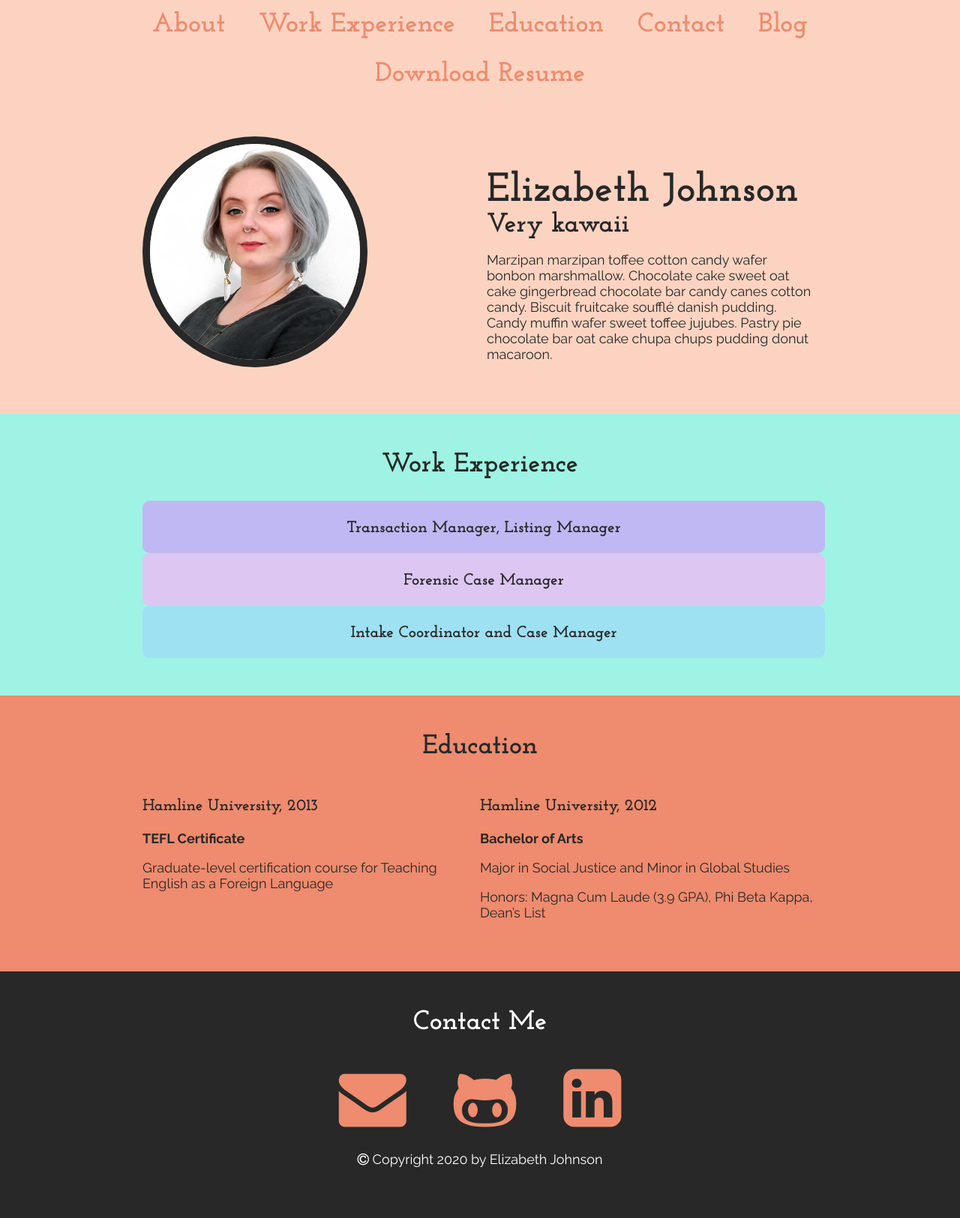
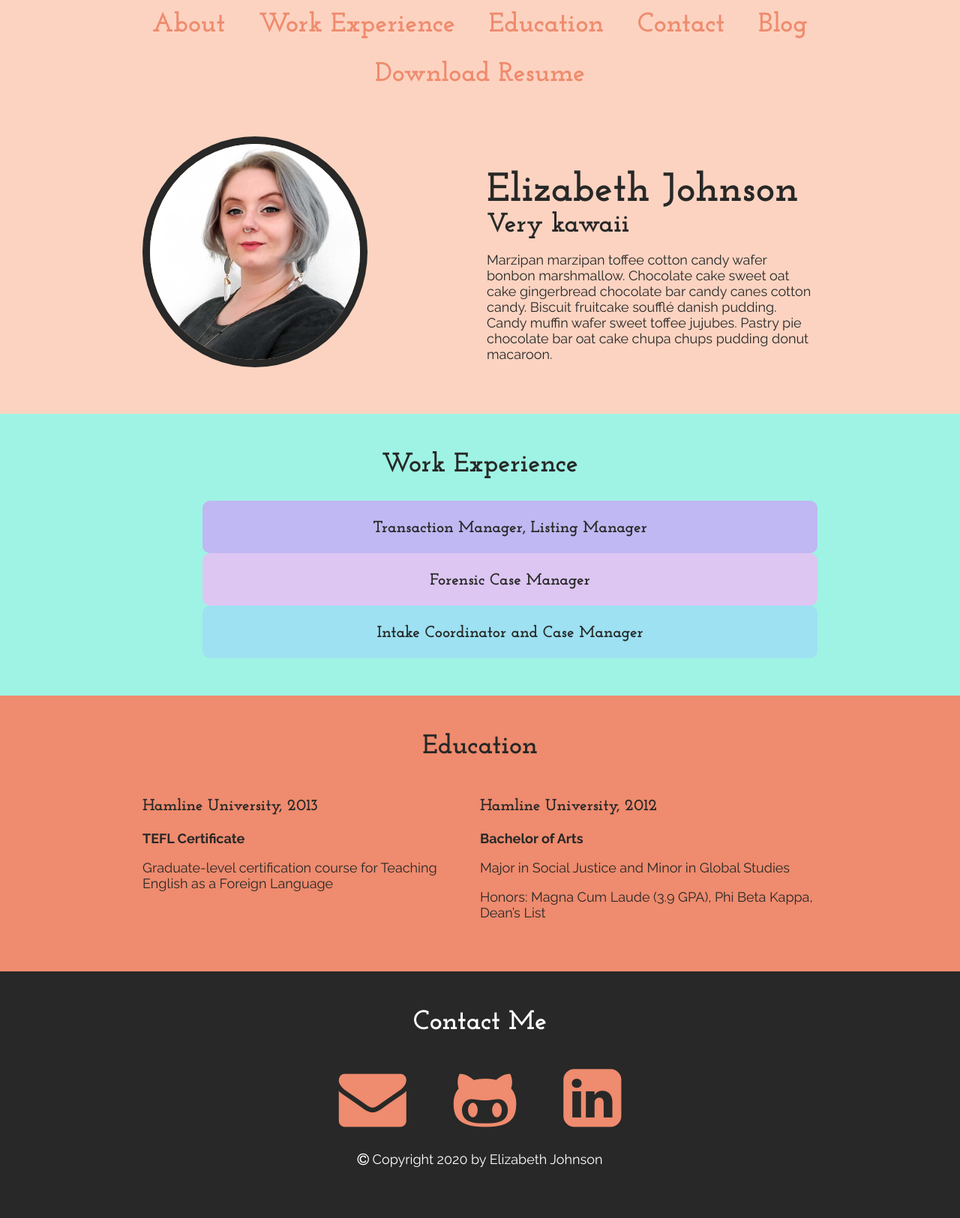
Before and after one commit to octophetus/Resume, a Jekyll site: the page built from index.markdown, in a window 1280 px wide. Shown: the whole page at 75% size. Built offline with Jekyll 4.4.1, drawn with Linux system fonts in a browser that asks for light colours.

Commit message:
renamed file paths, adjusted flexbox width

```diff
--- a/_layouts/customhome.html
+++ b/_layouts/customhome.html
@@ -1,13 +1,18 @@
 <!DOCTYPE html>
 <html lang="en">
-
   <head>
-    <meta charset="UTF-8">
-    <meta name="viewport" content="width=device-width, initial-scale=1.0">
+    <meta charset="UTF-8" />
+    <meta name="viewport" content="width=device-width, initial-scale=1.0" />
     <title>Elizabeth Johnson | Resume</title>
-    <link rel="stylesheet" type="text/css" href="styles.css">
-    <link href="https://fonts.googleapis.com/css?family=Raleway:400,700|Josefin+Slab:400,700" rel="stylesheet">
-    <link href="https://maxcdn.bootstrapcdn.com/font-awesome/4.7.0/css/font-awesome.min.css" rel="stylesheet">
+    <link rel="stylesheet" type="text/css" href="../styles.css" />
+    <link
+      href="https://fonts.googleapis.com/css?family=Raleway:400,700|Josefin+Slab:400,700"
+      rel="stylesheet"
+    />
+    <link
+      href="https://maxcdn.bootstrapcdn.com/font-awesome/4.7.0/css/font-awesome.min.css"
+      rel="stylesheet"
+    />
   </head>
 
   <body>
@@ -22,8 +27,10 @@
         <div id="dropdown">
           <a href="#downloadresume">Download Resume</a>
           <div id="dropdown-content">
-                    <a href="Resume.pdf" download id="ouijileft"><img src="yes2.png"></a>
-                    <a href="#" id="ouijiright"><img src="no2.png"></a>
+            <a href="../Resume.pdf" download id="ouijileft"
+              ><img src="../yes2.png"
+            /></a>
+            <a href="#" id="ouijiright"><img src="../no2.png" /></a>
           </div>
         </div>
       </nav>
@@ -34,10 +41,18 @@
           <div class="flip-card">
             <div class="flip-card-inner">
               <div class="flip-card-front">
-                            <img src="lizheadshot.jpg" alt="Liz Johnson" class="profilepic">
+                <img
+                  src="../lizheadshot.jpg"
+                  alt="Liz Johnson"
+                  class="profilepic"
+                />
               </div>
               <div class="flip-card-back">
-                            <img src="avatar.jpg" alt="Liz Johnson Kawaii" class="profilepic">
+                <img
+                  src="../avatar.jpg"
+                  alt="Liz Johnson Kawaii"
+                  class="profilepic"
+                />
               </div>
             </div>
           </div>
@@ -45,16 +60,18 @@
         <div class="profile-info rightflex-header">
           <h1>Elizabeth Johnson</h1>
           <h2 class="alignleft">Very kawaii</h2>
-                <p>Marzipan marzipan toffee cotton candy wafer bonbon marshmallow. Chocolate cake sweet oat cake
-                    gingerbread chocolate bar candy canes cotton candy. Biscuit fruitcake soufflé danish pudding. Candy
-                    muffin wafer sweet toffee jujubes. Pastry pie chocolate bar oat cake chupa chups pudding donut
-                    macaroon.</p>
+          <p>
+            Marzipan marzipan toffee cotton candy wafer bonbon marshmallow.
+            Chocolate cake sweet oat cake gingerbread chocolate bar candy canes
+            cotton candy. Biscuit fruitcake soufflé danish pudding. Candy muffin
+            wafer sweet toffee jujubes. Pastry pie chocolate bar oat cake chupa
+            chups pudding donut macaroon.
+          </p>
         </div>
       </div>
     </header>
 
     <main>
-
       <!-- // Work Experience -->
       <section class="work" id="work">
         <div class="content-wrap">
@@ -63,22 +80,32 @@
             <h3>Transaction Manager, Listing Manager</h3>
             <div class="flex-container">
               <div class="leftflex">
-                            <p class="bold">The Leverage Team of Keller Williams Legacy Partners</p>
+                <p class="bold">
+                  The Leverage Team of Keller Williams Legacy Partners
+                </p>
                 <p>Glastonbury, CT</p>
                 <p>Jan. 2019 – Current</p>
-                            <p>Responsible for overseeing all of the transactions and listings for a real estate team
-                                within Keller Williams Realty.</p>
+                <p>
+                  Responsible for overseeing all of the transactions and
+                  listings for a real estate team within Keller Williams Realty.
+                </p>
               </div>
               <div class="rightflex">
                 <p class="bold">Responsibilities:</p>
                 <ul>
-                                <li>Responsible for overseeing all of the transactions for a real estate team within
-                                    Keller Williams which included managing timelines, reviewing files for
-                                    compliance/completion, editing/filling/sending documents for signature, conducting
-                                    the transactions portion of the meeting, triage between all parties involved, etc.
+                  <li>
+                    Responsible for overseeing all of the transactions for a
+                    real estate team within Keller Williams which included
+                    managing timelines, reviewing files for
+                    compliance/completion, editing/filling/sending documents for
+                    signature, conducting the transactions portion of the
+                    meeting, triage between all parties involved, etc.
                   </li>
-                                <li>Highly skilled at using various real estate tools such as CT MLS, Dotloop, Command,
-                                    Zillow, Brivity, ShowingTime and more.</li>
+                  <li>
+                    Highly skilled at using various real estate tools such as CT
+                    MLS, Dotloop, Command, Zillow, Brivity, ShowingTime and
+                    more.
+                  </li>
                 </ul>
               </div>
             </div>
@@ -90,18 +117,28 @@
                 <p class="bold">Community Renewal Team (CRT)</p>
                 <p>Hartford, CT</p>
                 <p>Nov. 2017 – May. 2018</p>
-                            <p>Forensic Case Manager to homeless, recently incarcerated adult men in the Hartford, CT
-                                area struggling with re-integration.</p>
+                <p>
+                  Forensic Case Manager to homeless, recently incarcerated adult
+                  men in the Hartford, CT area struggling with re-integration.
+                </p>
               </div>
               <div class="rightflex">
                 <p class="bold">Responsibilities:</p>
                 <ul>
-                                <li>Forensic Case Manager to a caseload of 12 adult men recently released from
-                                    incarceration being supervised by the CT Department of Corrections (DOC).</li>
-                                <li>Responsible for creating progress notes, action plans, organizing groups and events
-                                    and more.</li>
-                                <li>Helped clients learn important life skills such as banking and budgeting, scheduling
-                                    and keeping a calendar, positive employee habits, housekeeping and much more.</li>
+                  <li>
+                    Forensic Case Manager to a caseload of 12 adult men recently
+                    released from incarceration being supervised by the CT
+                    Department of Corrections (DOC).
+                  </li>
+                  <li>
+                    Responsible for creating progress notes, action plans,
+                    organizing groups and events and more.
+                  </li>
+                  <li>
+                    Helped clients learn important life skills such as banking
+                    and budgeting, scheduling and keeping a calendar, positive
+                    employee habits, housekeeping and much more.
+                  </li>
                 </ul>
               </div>
             </div>
@@ -113,20 +150,32 @@
                 <p class="bold">The Open Hearth Association</p>
                 <p>Hartford, CT</p>
                 <p>Feb. 2015 – Mar. 2017</p>
-                            <p>Intake Coordinator and Case Manager to homeless adult men in the Hartford, CT area
-                                struggling with substance abuse.</p>
+                <p>
+                  Intake Coordinator and Case Manager to homeless adult men in
+                  the Hartford, CT area struggling with substance abuse.
+                </p>
               </div>
               <div class="rightflex">
                 <p class="bold">Responsibilities:</p>
                 <ul>
-                                <li>Coordinated intakes for the CT Department of Corrections (DOC), Transitional Living
-                                    Program (TLP) and Shelter</li>
-                                <li>Case Manager of 10-15 adult men with substance abuse problems (DOC as well as TLP)
-                                    which involved progress notes, action plans, medication logs, group therapy and more
+                  <li>
+                    Coordinated intakes for the CT Department of Corrections
+                    (DOC), Transitional Living Program (TLP) and Shelter
                   </li>
-                                <li>Responsible for data collection and synthesis, and compiling Outcome Measures
-                                    Reports for DOC as well as TLP for the state</li>
-                                <li>Assistant to the Financial Case Manager (handling resident funds and banking)</li>
+                  <li>
+                    Case Manager of 10-15 adult men with substance abuse
+                    problems (DOC as well as TLP) which involved progress notes,
+                    action plans, medication logs, group therapy and more
+                  </li>
+                  <li>
+                    Responsible for data collection and synthesis, and compiling
+                    Outcome Measures Reports for DOC as well as TLP for the
+                    state
+                  </li>
+                  <li>
+                    Assistant to the Financial Case Manager (handling resident
+                    funds and banking)
+                  </li>
                 </ul>
               </div>
             </div>
@@ -162,15 +216,21 @@
 
         <!-- Social media and contact links. Add or remove any networks. -->
         <div class="socialmediaicons">
-                <a href="mailto:liz.jade.johnson@gmail.com"><i class="fa fa-envelope" aria-hidden="true"></i></a>
-                <a href="https://github.com/octophetus" target="_blank"><i class="fa fa-github-alt"
-                        aria-hidden="true"></i></a>
-                <a href="https://www.linkedin.com/in/lizjadejohnson/" target="_blank"><i class="fa fa-linkedin-square"
-                        aria-hidden="true"></i></a>
+          <a href="mailto:liz.jade.johnson@gmail.com"
+            ><i class="fa fa-envelope" aria-hidden="true"></i
+          ></a>
+          <a href="https://github.com/octophetus" target="_blank"
+            ><i class="fa fa-github-alt" aria-hidden="true"></i
+          ></a>
+          <a href="https://www.linkedin.com/in/lizjadejohnson/" target="_blank"
+            ><i class="fa fa-linkedin-square" aria-hidden="true"></i
+          ></a>
         </div>
-            <p><i class="fa fa-copyright" aria-hidden="true"></i> Copyright 2020 by Elizabeth Johnson</p>
+        <p>
+          <i class="fa fa-copyright" aria-hidden="true"></i> Copyright 2020 by
+          Elizabeth Johnson
+        </p>
       </div>
     </footer>
   </body>
-
 </html>
--- a/styles.css
+++ b/styles.css
@@ -1,5 +1,5 @@
 body {
-    background-color: #FFFFFF;
+  background-color: #ffffff;
   margin: 0;
   color: #272827;
   font-family: Raleway, sans serif;
@@ -39,7 +39,6 @@ h3 {
   display: flex;
   flex-wrap: wrap;
 }
-
 
 /*NAV BAR */
 
@@ -88,11 +87,10 @@ nav a {
   padding: 0;
 }
 
-
 /* HEADER SECTION */
 
 header {
-    background: #FCD3C1;
+  background: #fcd3c1;
 }
 
 .flip-card {
@@ -100,7 +98,6 @@ header {
   width: 300px;
   /* perspective: 1000px; /* Remove this if you don't want the 3D effect */
 }
-
 
 /* This container is needed to position the front and back side */
 
@@ -118,14 +115,12 @@ header {
   min-height: 320px;
 }
 
-
 /* Do an horizontal flip when you move the mouse over the flip box container */
 
 .leftflex-header:hover .flip-card-inner,
 .leftflex-header:active .flip-card-inner {
   transform: rotateY(540deg);
 }
-
 
 /* Position the front and back side */
 
@@ -139,14 +134,12 @@ header {
   backface-visibility: hidden;
 }
 
-
 /* Style the front side (fallback if image is missing) */
 
 .flip-card-front {
   background-color: #bbb;
   color: black;
 }
-
 
 /* Style the back side (fallback if image is missing) */
 
@@ -173,7 +166,6 @@ header h2 {
   margin: 0;
 }
 
-
 /* .rightflex keeps the right hand side of our flex info spaced away from the left hand side */
 
 .rightflex,
@@ -182,7 +174,6 @@ header h2 {
   min-width: 200px;
 }
 
-
 /* The header flex boxes have their own because otherwise the header text bleeds into image */
 
 .rightflex-header,
@@ -190,33 +181,31 @@ header h2 {
   flex: 1;
 }
 
-
 /* Different background colors of the work drop downs */
 
 .work {
-    background-color: #9FF3E4;
+  background-color: #9ff3e4;
 }
 
 .work1 {
-    background-color: #BFB8F2;
+  background-color: #bfb8f2;
 }
 
 .work2 {
-    background-color: #DDC6F2;
+  background-color: #ddc6f2;
 }
 
 .work3 {
-    background-color: #9DE1F2;
+  background-color: #9de1f2;
 }
 
 .education {
-    background-color: #EF8B6E;
+  background-color: #ef8b6e;
 }
 
 .bold {
   font-weight: 700;
 }
-
 
 /* SPECIAL BULLETS */
 
@@ -231,32 +220,30 @@ ul li {
 }
 
 ul li:before {
-    content: '\f005';
-    color: #FCD3C1;
-    font-family: 'FontAwesome';
+  content: "\f005";
+  color: #fcd3c1;
+  font-family: "FontAwesome";
   position: absolute;
   top: 6px;
   left: 5px;
 }
 
-
 /* LINKS */
 
 a:link,
 a:visited {
-    color: #EF8B6E;
+  color: #ef8b6e;
   text-decoration: none;
 }
 
 footer a:hover {
-    text-shadow: 0 0 20px #EF8B6E;
+  text-shadow: 0 0 20px #ef8b6e;
 }
-
 
 /* FOOTER */
 
 footer {
-    color: #FFFFFF;
+  color: #ffffff;
   text-align: center;
   background: #272827;
 }
@@ -269,14 +256,14 @@ footer a {
   font-size: 5em;
 }
 
-
 /* Employment History Cards */
 
 .grow {
   padding: 5px 5px 5px 5px;
   border-radius: 10px;
   height: 60px;
-    width: 100%;
+  width: 90%;
+  margin-left: auto;
   overflow: hidden;
 }
 
@@ -290,16 +277,14 @@ footer a {
   -ms-transform: scale(1.07);
   transform: scale(1.07);
   /*Time it takes to expand */
-    -webkit-transition: transform .7s ease-in-out;
-    -moz-transition: transform .7s ease-in-out;
-    -ms-transition: transform .7s ease-in-out;
-    -o-transition: transform .7s ease-in-out;
-    transition: transform .7s ease-in-out;
+  -webkit-transition: transform 0.7s ease-in-out;
+  -moz-transition: transform 0.7s ease-in-out;
+  -ms-transition: transform 0.7s ease-in-out;
+  -o-transition: transform 0.7s ease-in-out;
+  transition: transform 0.7s ease-in-out;
 }
 
-
 /* NAV BAR POP OUT IMAGES */
-
 
 /* POP OUT IMAGE FOR HOVERING ON ABOUT IN THE NAV BAR */
 
@@ -319,7 +304,6 @@ footer a {
   z-index: 1;
 }
 
-
 /* POP OUT IMAGE FOR HOVERING ON WORK IN THE NAV BAR */
 
 #worklink:hover::after {
@@ -328,11 +312,10 @@ footer a {
   display: block;
   position: absolute;
   left: 30%;
-    animation: rotate-btn .6s linear infinite;
-    -webkit-animation: rotate-btn .6s linear infinite;
+  animation: rotate-btn 0.6s linear infinite;
+  -webkit-animation: rotate-btn 0.6s linear infinite;
   z-index: 1;
 }
-
 
 /* POP OUT IMAGE FOR HOVERING ON EDUCATION IN THE NAV BAR */
 
@@ -341,11 +324,10 @@ footer a {
   /* change this image and keep the rest of the code in this section if you want to create a new menu item */
   display: block;
   position: absolute;
-    animation: rotate-btn .6s linear infinite;
-    -webkit-animation: rotate-btn .6s linear infinite;
+  animation: rotate-btn 0.6s linear infinite;
+  -webkit-animation: rotate-btn 0.6s linear infinite;
   z-index: 1;
 }
-
 
 /* POP OUT IMAGE FOR HOVERING ON CONTACT IN THE NAV BAR */
 
@@ -354,8 +336,8 @@ footer a {
   /* change this image and keep the rest of the code in this section if you want to create a new menu item */
   display: block;
   position: absolute;
-    animation: rotate-btn .6s linear infinite;
-    -webkit-animation: rotate-btn .6s linear infinite;
+  animation: rotate-btn 0.6s linear infinite;
+  -webkit-animation: rotate-btn 0.6s linear infinite;
   z-index: 1;
 }
 
@@ -366,11 +348,10 @@ footer a {
   /* change this image and keep the rest of the code in this section if you want to create a new menu item */
   display: block;
   position: absolute;
-    animation: rotate-btn .6s linear infinite;
-    -webkit-animation: rotate-btn .6s linear infinite;
+  animation: rotate-btn 0.6s linear infinite;
+  -webkit-animation: rotate-btn 0.6s linear infinite;
   z-index: 1;
 }
-
 
 @keyframes rotate-btn {
   0% {
@@ -390,9 +371,9 @@ footer a {
 @keyframes fade {
   0%,
   100% {
-        opacity: 0
+    opacity: 0;
   }
   50% {
-        opacity: 1
+    opacity: 1;
   }
 }
```
Also changed, not shown: other parts of _layouts/customhome.html (+7 -2 lines). Lines whose indentation alone changed are shown as unchanged.
